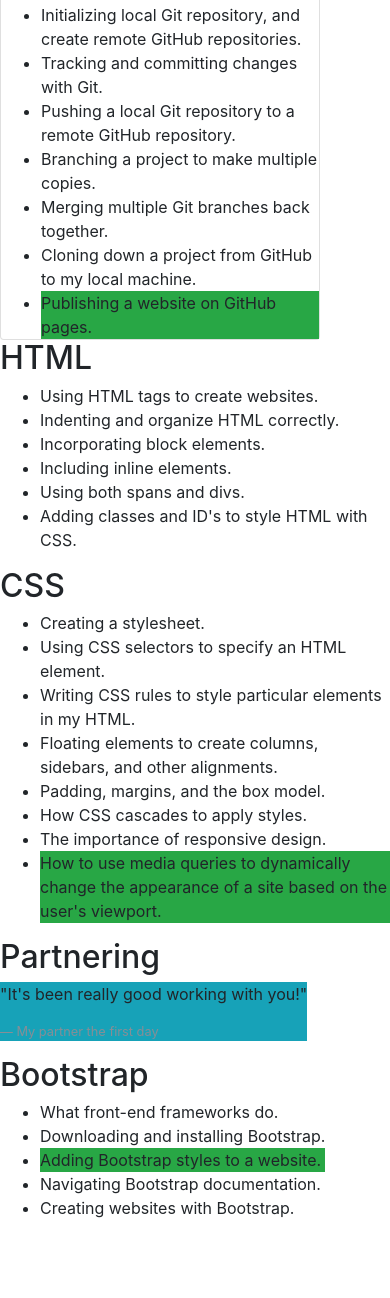
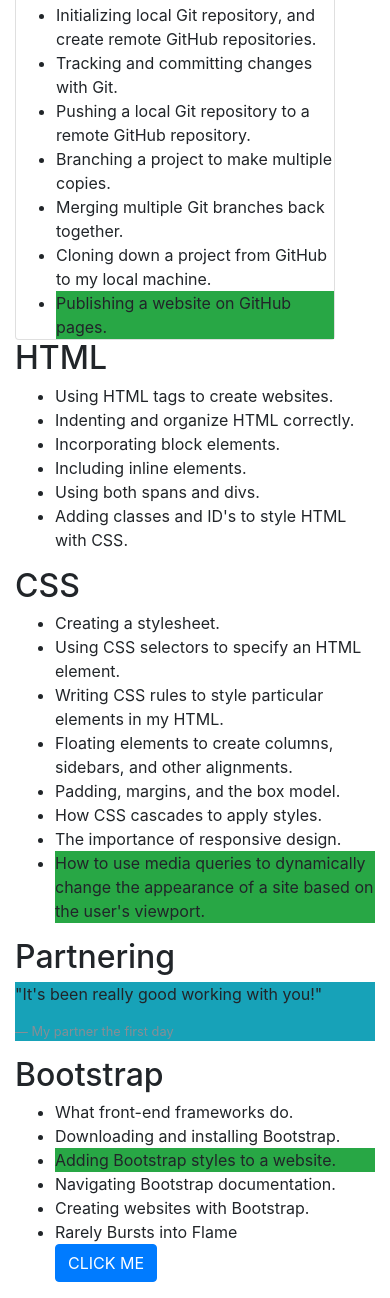
Before and after one commit to CappyVee/weekend-review, a plain HTML site: page index.html in a window 390 px wide. Shown: the part 578-1876 px from the top of the page. Before the commit the page ends 1814 px from the top, so only its background shows below. Drawn offline with Linux system fonts and the light colour scheme.

Commit message:
fix column, adjust responsiveness, add useless button

```diff
--- a/index.html
+++ b/index.html
@@ -13,6 +13,7 @@
           </p>
       </div>
       <div class="row">
+        <div class="col-lg-4">
           <div class="card">
             <h2>Command Line</h2>
             <ul>
@@ -22,6 +23,8 @@
               <li>Retrieving my current location from the command line.</li>
             </ul>
           </div>
+        </div>
+        <div class="col-lg-4">
           <div class="card" style="width: 20rem;">
             <div class="card-block">
               <h2 class="card-title">Git and GitHub</h2>
@@ -36,6 +39,8 @@
               </ul>
             </div>
           </div>
+        </div>
+        <div class="col-lg-4">
           <h2>HTML</h2>
           <ul>
             <li>Using HTML tags to create websites.</li>
@@ -46,7 +51,9 @@
             <li>Adding classes and ID's to style HTML with CSS.</li>
           </ul>
         </div>
+      </div>
       <div class="row">
+        <div class="col-lg-4">
           <h2>CSS</h2>
           <ul>
             <li>Creating a stylesheet.</li>
@@ -58,11 +65,15 @@
             <li>The importance of responsive design.</li>
             <li class="bg-success">How to use media queries to dynamically change the appearance of a site based on the user's viewport.</li>
           </ul>
+        </div>
+        <div class="col-lg-4">
           <h2>Partnering</h2>
           <blockquote class="bg-info">
              <p>"It's been really good working with you!"</p>
              <footer class="blockquote-footer">My partner the first day</footer>
           </blockquote>
+        </div>
+        <div class="col-lg-4">
           <h2>Bootstrap</h2>
           <ul>
             <li>What front-end frameworks do.</li>
@@ -70,7 +81,10 @@
             <li class="bg-success">Adding Bootstrap styles to a website.</li>
             <li>Navigating Bootstrap documentation.</li>
             <li>Creating websites with Bootstrap.</li>
+            <li>Rarely Bursts into Flame</li>
+            <a href="http://www.instructables.com/id/Egg-Cannon/" class="btn btn-primary">CLICK ME</a>
           </ul>
+        </div>
       </div>
     </div>
   </body>
```
Lines whose indentation alone changed are shown as unchanged.
